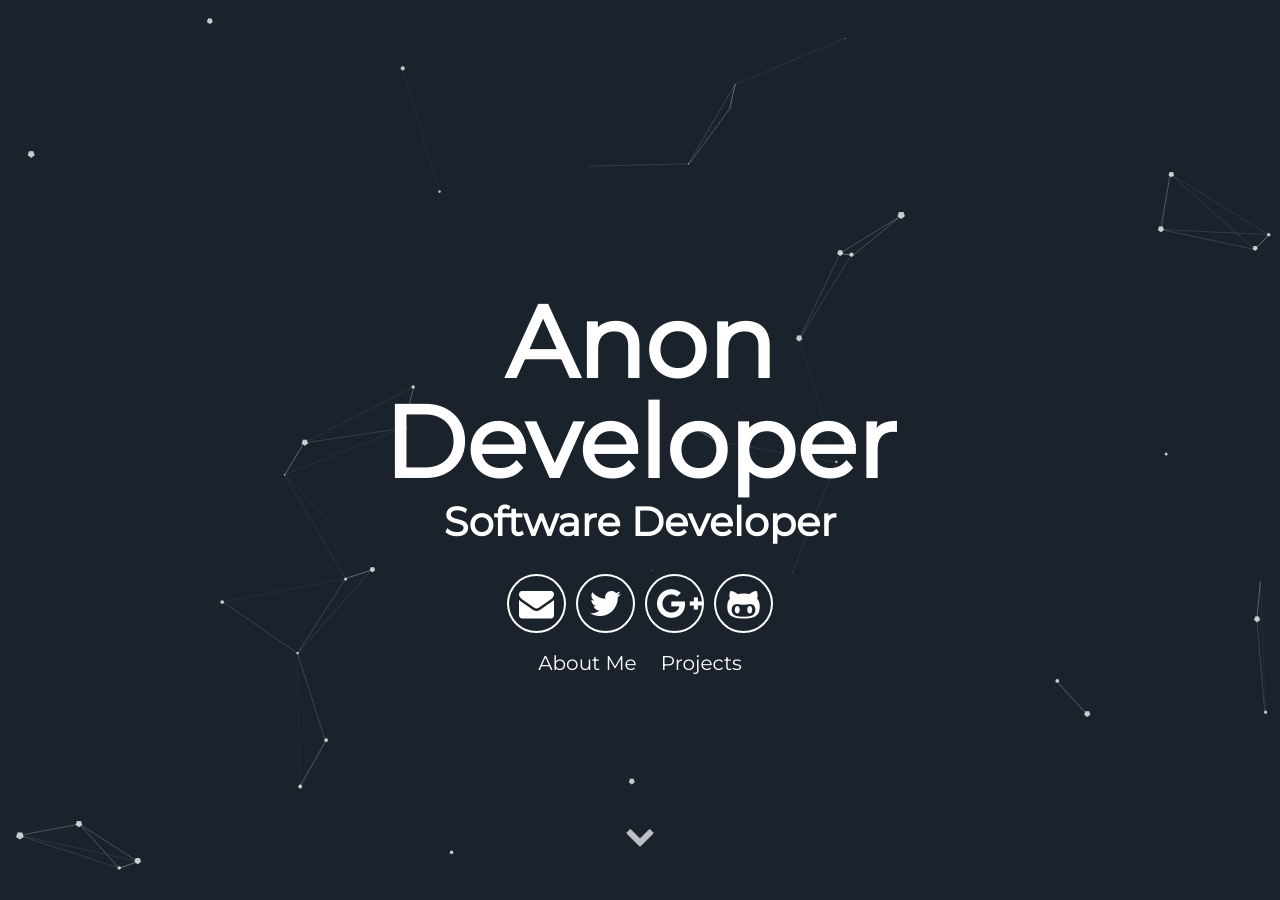
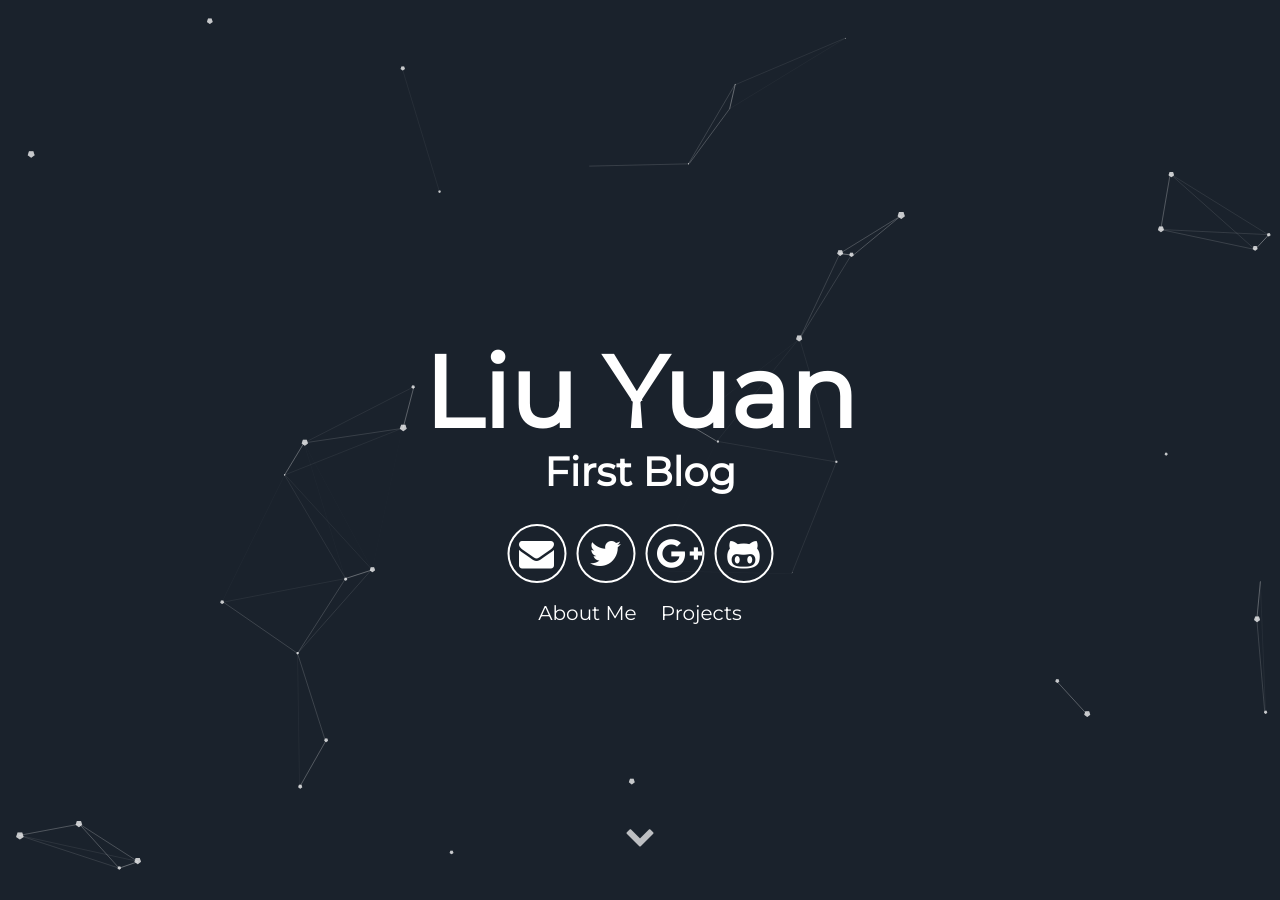
Before and after one commit to yyds122520/yyds122520.github.io, a Jekyll site: the page built from index.html, in a window 1280 px wide and 900 px high. Built offline with Jekyll 4.4.1, drawn with Linux system fonts in a browser that asks for light colours; some of the changed text lies outside the part shown.

Commit message:
修改了用户设置

```diff
--- a/_config.yml
+++ b/_config.yml
@@ -5,13 +5,13 @@ description: A blog about lorem ipsum dolor sit amet
 # url: "localhost:3000" # the base hostname & protocol for your site e.g. http://willianjusten.com.br
 
 # User settings
-username: Anon Developer
+username: Liu Yuan
 user_description: Bicycle rights irony actually neutra typewriter lyft. Man bun taxidermy put a bird on it, umami yr ramps pop-up ugh bushwick chia lo-fi. Occupy bitters pour-over snackwave you probably haven't heard of them small batch. Cornhole mustache man bun letterpress echo park VHS.
-user_title: Software Developer
-email: anon@anon.com
-twitter_username: lorem_ipsum
-github_username:  lorem_ipsum
-gplus_username:  lorem_ipsum
+user_title: First Blog
+email: 1063141989@qq.com
+twitter_username: 暂无
+github_username:  yyds122520
+gplus_username:  暂无
 
 # Google-analytics
 google-analytics:
```
